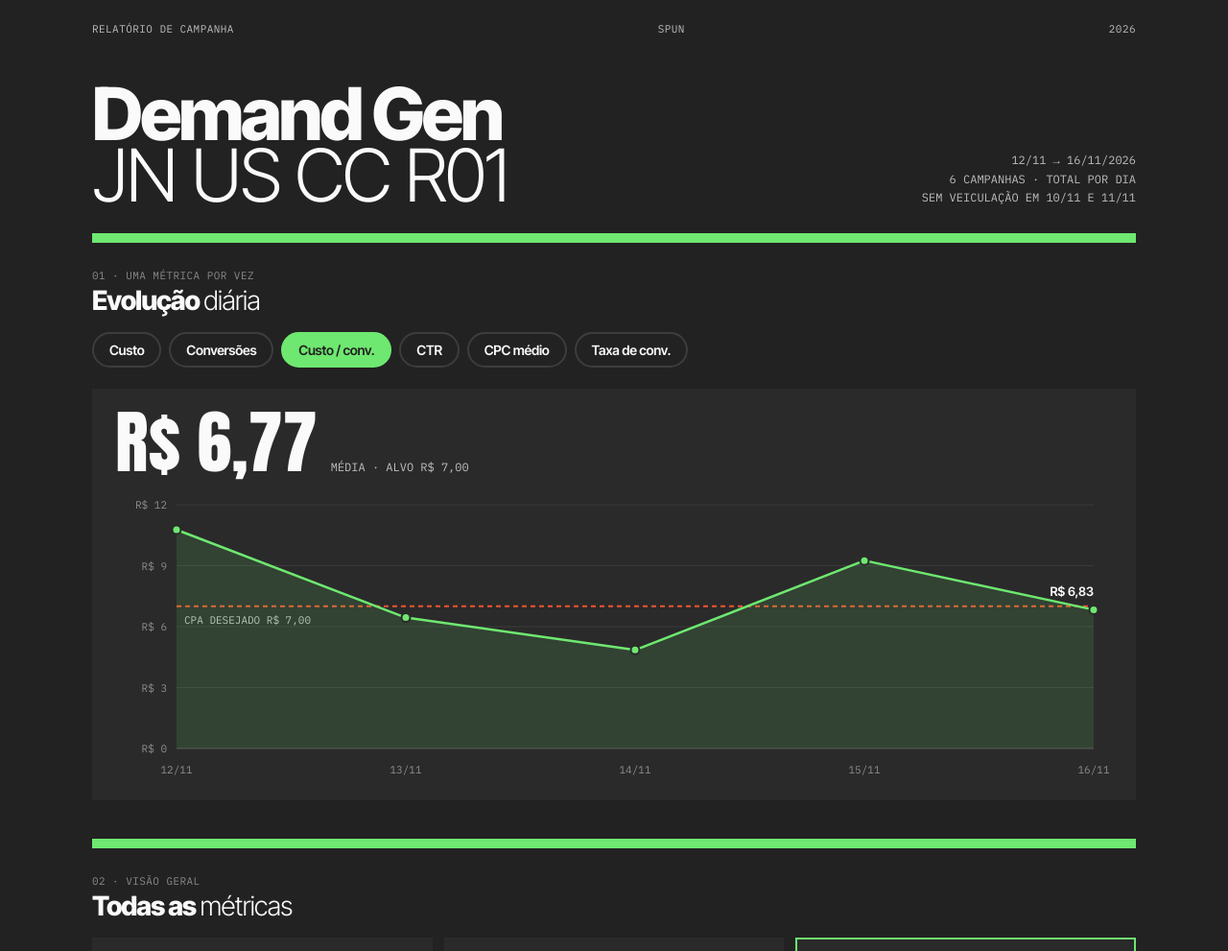
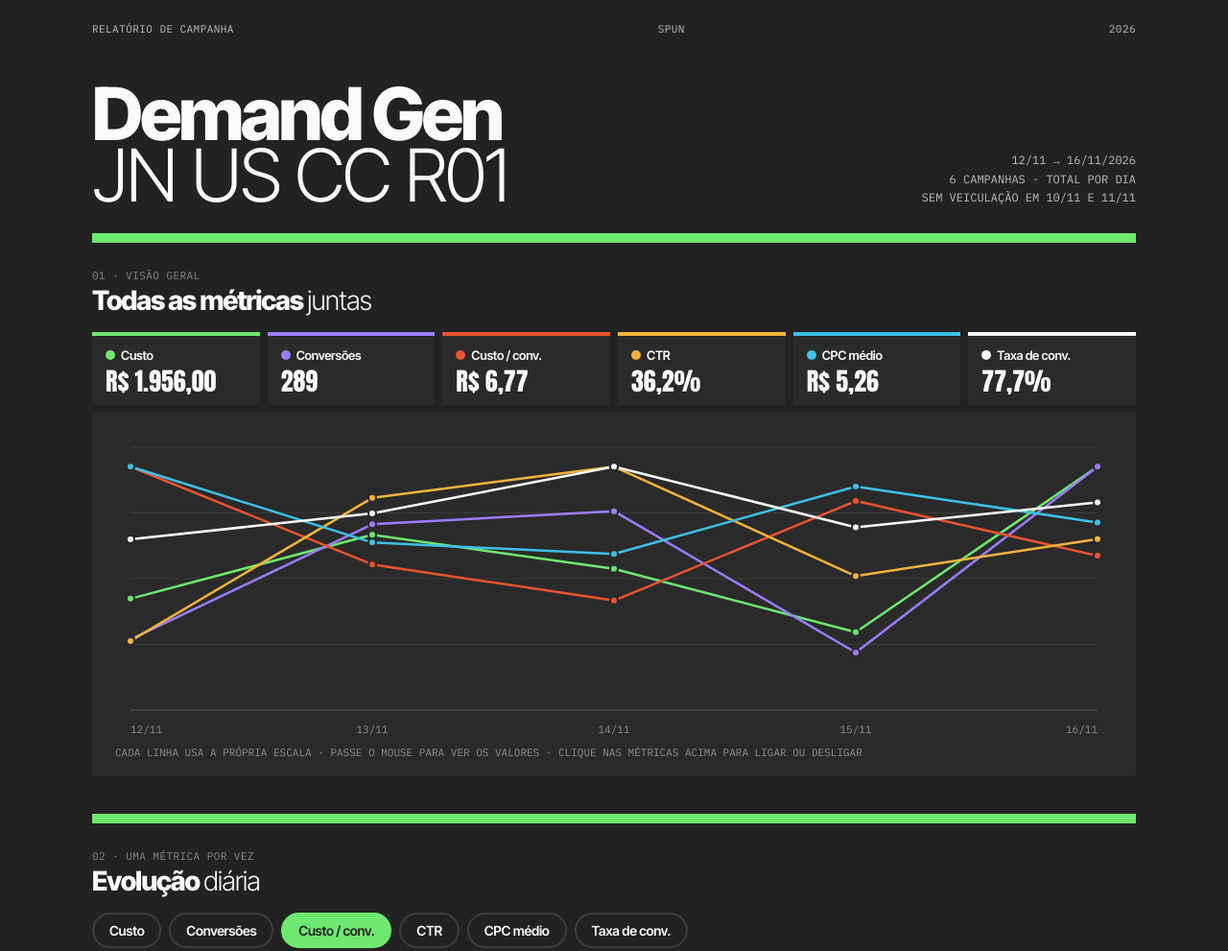
Before and after one commit to gabrielaacristofolini-hue/dgen, a plain HTML site: page index.html in a window 1280 px wide. Shown: the top 991 px of the page at 96% size. Drawn offline with Linux system fonts and the light colour scheme.

Commit message:
Adiciona gráfico geral com todas as métricas
Co-Authored-By: Claude Opus 5.5 <noreply@anthropic.com>

```diff
--- a/index.html
+++ b/index.html
@@ -79,6 +79,23 @@ svg { display: block; overflow: visible; }
 .mini-sub { font-family: var(--f-mono); font-size: 11px; text-transform: uppercase; color: var(--muted); margin-top: 2px; }
 .mini-chart { width: 100%; height: 110px; margin-top: 8px; }
 
+.chips { display: grid; grid-template-columns: repeat(auto-fit, minmax(150px, 1fr)); gap: 8px; margin-bottom: 4px; }
+.chip {
+  text-align: left; cursor: pointer; font: inherit; color: var(--ice);
+  background: var(--card); border: 0; border-top: 4px solid var(--c); padding: 12px 14px;
+}
+.chip[aria-pressed="false"] { border-top-color: var(--line); opacity: 0.5; }
+.chip-name { display: flex; align-items: center; gap: 6px; font-weight: 600; font-size: 13px; letter-spacing: -0.02em; }
+.chip-name i { width: 10px; height: 10px; border-radius: 50%; background: var(--c); }
+.chip[aria-pressed="false"] .chip-name i { background: transparent; border: 2px solid var(--muted); }
+.chip-val { font-family: var(--f-punch); font-size: 26px; line-height: 1; margin-top: 6px; }
+.ov-card { background: var(--card); padding: 20px 24px 16px; position: relative; margin-top: 8px; }
+#ov-chart { width: 100%; height: 320px; }
+.ov-note { font-family: var(--f-mono); font-size: 11px; text-transform: uppercase; color: var(--muted); margin-top: 8px; }
+.tip .row { display: flex; align-items: center; gap: 8px; justify-content: space-between; }
+.tip .row span:first-child { display: flex; align-items: center; gap: 6px; }
+.tip .row i { width: 9px; height: 9px; border-radius: 50%; display: inline-block; box-shadow: 0 0 0 1px rgba(34,34,34,0.35); }
+
 .foot { display: flex; justify-content: space-between; gap: 16px; flex-wrap: wrap; margin-top: 40px; font-family: var(--f-mono); font-size: 11px; text-transform: uppercase; color: var(--muted); }
 .foot b { color: var(--ice); font-weight: 500; }
 
@@ -99,7 +116,18 @@ svg { display: block; overflow: visible; }
   </div>
   <div class="bar"></div>
 
-  <div class="label">01 · uma métrica por vez</div>
+  <div class="label">01 · visão geral</div>
+  <h2>Todas as métricas <span>juntas</span></h2>
+  <div class="chips" id="chips" role="group" aria-label="Linhas do gráfico"></div>
+  <div class="ov-card" id="ov-card">
+    <div id="ov-chart"></div>
+    <div class="ov-note">Cada linha usa a própria escala · passe o mouse para ver os valores · clique nas métricas acima para ligar ou desligar</div>
+    <div class="tip" id="ov-tip"></div>
+  </div>
+
+  <div class="bar" style="margin-top:40px"></div>
+
+  <div class="label">02 · uma métrica por vez</div>
   <h2>Evolução <span>diária</span></h2>
   <div class="pills" id="pills" role="group" aria-label="Métrica"></div>
   <div class="main-card" id="main-card">
@@ -110,8 +138,8 @@ svg { display: block; overflow: visible; }
 
   <div class="bar" style="margin-top:40px"></div>
 
-  <div class="label">02 · visão geral</div>
-  <h2>Todas as <span>métricas</span></h2>
+  <div class="label">03 · métrica a métrica</div>
+  <h2>Cada métrica <span>separada</span></h2>
   <div class="grid" id="grid"></div>
 
   <div class="foot"><span><b>Precisão, Performance, Parceria.</b></span><span>Fonte: Relatório de campanha.xlsx · Google Ads</span></div>
@@ -139,13 +167,14 @@ const pct = v => (v * 100).toLocaleString('pt-BR', { minimumFractionDigits: 1, m
 const varPct = (a, b) => { const v = (a / b - 1) * 100; return (v >= 0 ? '+' : '') + v.toLocaleString('pt-BR', { maximumFractionDigits: 0 }) + '% vs dia anterior'; };
 
 const METRICAS = [
-  { key: 'custo', nome: 'Custo', fmt: brl, total: brl(T.custo), nota: 'total no período' },
-  { key: 'conv', nome: 'Conversões', fmt: int, total: int(T.conv), nota: 'total no período' },
-  { key: 'cpa', nome: 'Custo / conv.', fmt: brl, total: brl(T.custo / T.conv), nota: 'média · alvo ' + brl(CPA_ALVO), ref: CPA_ALVO },
-  { key: 'ctr', nome: 'CTR', fmt: pct, total: pct(T.cliq / T.impr), nota: 'média do período' },
-  { key: 'cpc', nome: 'CPC médio', fmt: brl, total: brl(T.custo / T.cliq), nota: 'média do período' },
-  { key: 'tx', nome: 'Taxa de conv.', fmt: pct, total: pct(T.conv / T.cliq), nota: 'média do período' }
+  { key: 'custo', nome: 'Custo', fmt: brl, total: brl(T.custo), nota: 'total no período', cor: '#6EE870' },
+  { key: 'conv', nome: 'Conversões', fmt: int, total: int(T.conv), nota: 'total no período', cor: '#9B7DFF' },
+  { key: 'cpa', nome: 'Custo / conv.', fmt: brl, total: brl(T.custo / T.conv), nota: 'média · alvo ' + brl(CPA_ALVO), ref: CPA_ALVO, cor: '#EB542F' },
+  { key: 'ctr', nome: 'CTR', fmt: pct, total: pct(T.cliq / T.impr), nota: 'média do período', cor: '#F2B33D' },
+  { key: 'cpc', nome: 'CPC médio', fmt: brl, total: brl(T.custo / T.cliq), nota: 'média do período', cor: '#3FC1E8' },
+  { key: 'tx', nome: 'Taxa de conv.', fmt: pct, total: pct(T.conv / T.cliq), nota: 'média do período', cor: '#FAFAFA' }
 ];
+METRICAS.forEach(m => m.on = true);
 let atual = METRICAS[2];
 
 const NS = 'http://www.w3.org/2000/svg';
@@ -219,6 +248,78 @@ function lineChart(box, m, mini) {
   };
 }
 
+// Visão geral (estilo Google Ads): uma linha por métrica, cada uma na própria escala
+const chips = document.getElementById('chips');
+METRICAS.forEach(m => {
+  const b = document.createElement('button');
+  b.className = 'chip';
+  b.style.setProperty('--c', m.cor);
+  b.innerHTML = `<div class="chip-name"><i></i>${m.nome}</div><div class="chip-val">${m.total}</div>`;
+  b.setAttribute('aria-pressed', 'true');
+  b.addEventListener('click', () => {
+    if (m.on && METRICAS.filter(x => x.on).length === 1) return;
+    m.on = !m.on;
+    b.setAttribute('aria-pressed', m.on);
+    drawOverview();
+  });
+  chips.appendChild(b);
+});
+
+function drawOverview() {
+  const box = document.getElementById('ov-chart');
+  const tip = document.getElementById('ov-tip');
+  box.innerHTML = '';
+  tip.style.opacity = 0;
+  const W = box.clientWidth, H = box.clientHeight;
+  const g = { l: 16, r: 16, t: 16, b: 30 };
+  const iw = W - g.l - g.r, ih = H - g.t - g.b;
+  const x = i => g.l + iw * i / (DADOS.length - 1);
+  const ativas = METRICAS.filter(m => m.on);
+  const svg = el('svg', { width: W, height: H, role: 'img',
+    'aria-label': 'Visão geral: ' + ativas.map(m => m.nome).join(', ') + ' por dia, cada uma na própria escala' }, box);
+
+  for (let k = 0; k <= 4; k++) {
+    const yy = g.t + ih * k / 4;
+    el('line', { x1: g.l, x2: W - g.r, y1: yy, y2: yy, stroke: k === 4 ? 'var(--axis)' : 'var(--grid)' }, svg);
+  }
+  DADOS.forEach((s, i) => {
+    el('text', { x: x(i), y: H - 6, 'text-anchor': i === 0 ? 'start' : i === DADOS.length - 1 ? 'end' : 'middle',
+      'font-size': 11, 'font-family': 'var(--f-mono)', fill: 'var(--muted)' }, svg).textContent = s.d;
+  });
+
+  const cross = el('line', { y1: g.t, y2: g.t + ih, stroke: 'var(--axis)', opacity: 0 }, svg);
+  const series = ativas.map(m => {
+    const max = Math.max(...DADOS.map(s => s[m.key])) * 1.08;
+    const pts = DADOS.map((s, i) => [x(i), g.t + ih - s[m.key] / max * ih]);
+    el('path', { d: pts.map((p, i) => (i ? 'L' : 'M') + p[0] + ',' + p[1]).join(' '), fill: 'none',
+      stroke: m.cor, 'stroke-width': 2.5, 'stroke-linejoin': 'round', 'stroke-linecap': 'round' }, svg);
+    return { m, pts };
+  });
+  const dots = series.map(({ m, pts }) => pts.map(p =>
+    el('circle', { cx: p[0], cy: p[1], r: 4, fill: m.cor, stroke: 'var(--card)', 'stroke-width': 2 }, svg)));
+
+  const half = iw / (DADOS.length - 1) / 2;
+  DADOS.forEach((s, i) => {
+    const hit = el('rect', { x: x(i) - half, y: 0, width: half * 2, height: H, fill: 'transparent' }, svg);
+    hit.addEventListener('mouseenter', () => {
+      cross.setAttribute('x1', x(i)); cross.setAttribute('x2', x(i)); cross.setAttribute('opacity', 1);
+      dots.forEach(ds => ds.forEach((d, j) => d.setAttribute('r', j === i ? 6 : 4)));
+      tip.innerHTML = `<b>${s.d}</b> <span class="mono">· ${s.ativas} campanhas</span>`
+        + series.map(({ m }) => `<div class="row"><span><i style="background:${m.cor}"></i>${m.nome}</span><b>${m.fmt(s[m.key])}</b></div>`).join('');
+      tip.style.opacity = 1;
+      let left = box.offsetLeft + x(i) + 16;
+      if (left + tip.offsetWidth > box.offsetLeft + W) left = box.offsetLeft + x(i) - tip.offsetWidth - 16;
+      tip.style.left = left + 'px';
+      tip.style.top = (box.offsetTop + 8) + 'px';
+    });
+  });
+  svg.addEventListener('mouseleave', () => {
+    cross.setAttribute('opacity', 0);
+    dots.forEach(ds => ds.forEach(d => d.setAttribute('r', 4)));
+    tip.style.opacity = 0;
+  });
+}
+
 // Pills
 const pills = document.getElementById('pills');
 METRICAS.forEach(m => {
@@ -254,6 +355,7 @@ function selecionar(m) {
 }
 
 function desenhar() {
+  drawOverview();
   charts.length = 0;
   mainChart = lineChart(document.getElementById('main-chart'), atual, false);
   charts.push(mainChart);
```
